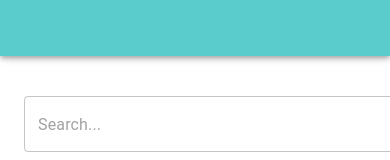
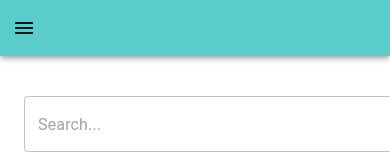
Before and after one commit to cyrilokidi/ello-fullstack-test, a Next.js app in the folder frontend/: page / in a window 390 px wide. Shown: the top 160 px of the page. Built offline with nearby package versions, Linux system fonts and the light colour scheme.

Commit message:
Add menu icon button for mobile screen

```diff
--- a/frontend/pages/index.tsx
+++ b/frontend/pages/index.tsx
@@ -61,7 +61,7 @@ export default function HomePage() {
     return <Box display="flex">
         <AppBar component="nav">
             <Toolbar>
-                {/* <IconButton
+                <IconButton
                     color="inherit"
                     aria-label="open drawer"
                     edge="start"
@@ -69,7 +69,7 @@ export default function HomePage() {
                     sx={{ mr: 2, display: { sm: 'none' } }}
                 >
                     <MenuIcon />
-                </IconButton> */}
+                </IconButton>
 
                 <Typography
                     variant="h6"
```
